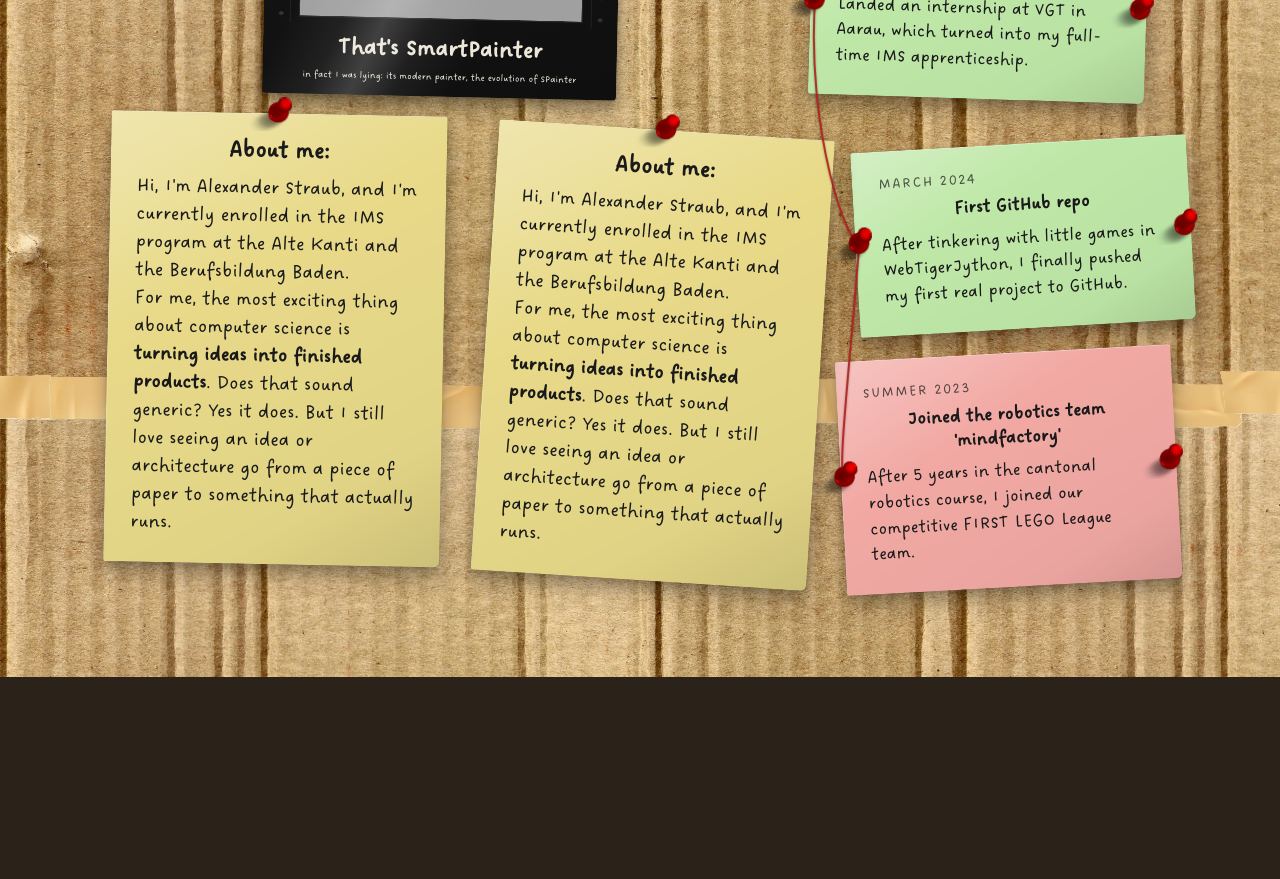
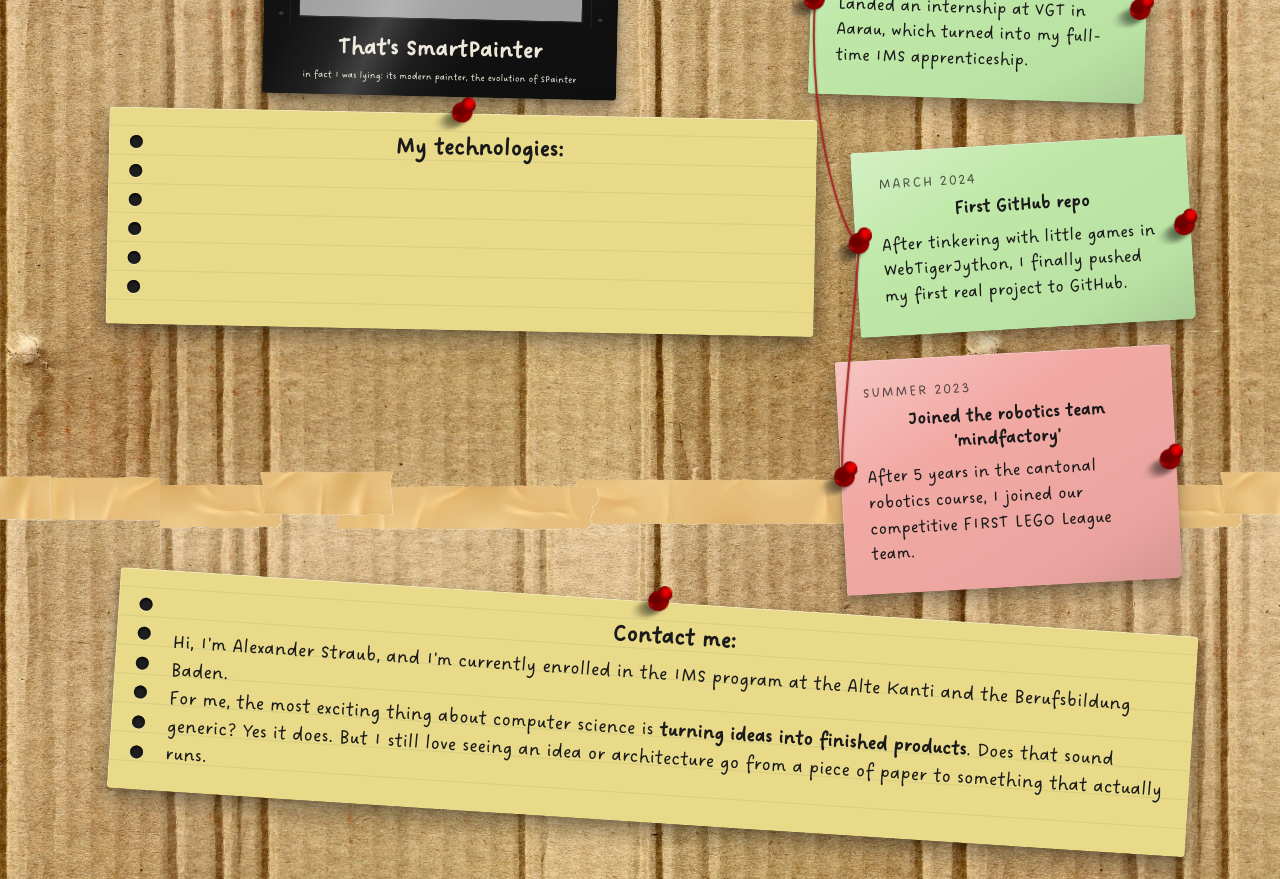
Before and after one commit to Keinstein0/HomeserverCentral, a SvelteKit app in the folder Homepage/: page / in a window 1280 px wide. Shown: the part 1680-2559 px from the top of the page. Before the commit the page ends 2357 px from the top, so only its background shows below. Built offline with nearby package versions, Linux system fonts and the light colour scheme; grey boxes are pictures that could not be loaded.

Commit message:
updated the my technologies page (?)

```diff
--- a/Homepage/src/routes/+page.svelte
+++ b/Homepage/src/routes/+page.svelte
@@ -331,8 +331,15 @@
             </PhotoNote>
         </div>
 
-        <PaperNote color="#e8da89" pin={MainPin}>
-            <h2>About me:</h2>
+        <div class="my-technologies-note">
+            <PaperNote color="#e8da89" pin={MainPin} variant="lined">
+                <h2>My technologies:</h2>
+            </PaperNote>
+        </div>
+    </Grid>
+
+    <PaperNote color="#e8da89" pin={MainPin} variant="lined">
+        <h2>Contact me:</h2>
         <p style="font-size: 20px;">
             Hi, I'm Alexander Straub, and I'm currently enrolled in the IMS
             program at the Alte Kanti and the Berufsbildung Baden. <br />
@@ -343,20 +350,6 @@
             runs.
         </p>
     </PaperNote>
-
-        <PaperNote color="#e8da89" pin={MainPin}>
-            <h2>About me:</h2>
-            <p style="font-size: 20px;">
-                Hi, I'm Alexander Straub, and I'm currently enrolled in the IMS
-                program at the Alte Kanti and the Berufsbildung Baden. <br />
-                For me, the most exciting thing about computer science is
-                <b>turning ideas into finished products</b>. Does that sound
-                generic? Yes it does. But I still love seeing an idea or
-                architecture go from a piece of paper to something that actually
-                runs.
-            </p>
-        </PaperNote>
-    </Grid>
 </main>
 
 <style>
@@ -439,6 +432,10 @@
         grid-column: span 2;
         margin-left: 25%;
         margin-right: 25%;
+    }
+
+    .my-technologies-note {
+        grid-column: span 2;
     }
 
     /* The clickable inner "My projects" note: neutral link styling — the
```
Lines whose indentation alone changed are shown as unchanged.
